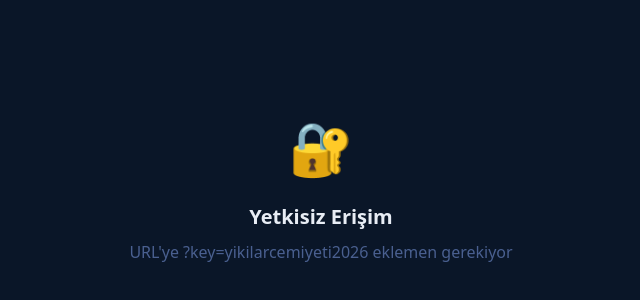
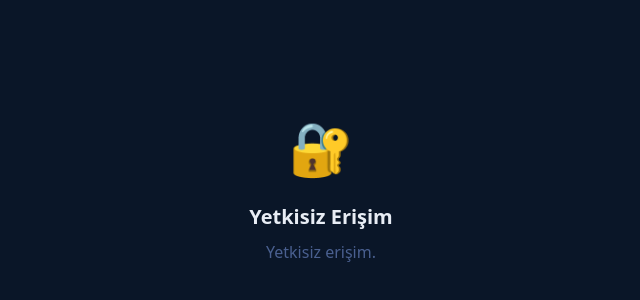
Before and after one commit to yavuz921/yikiklarcemiyeti, a Next.js app: page /admin in a window 1280 px wide. Shown: the part 214-514 px from the top of the page, without its empty margins (319-959 px from the left). Built offline with nearby package versions, Linux system fonts and the light colour scheme.

Commit message:
fix: admin sifresi guncellendi ve ipucu kaldirildi

```diff
--- a/app/admin/page.tsx
+++ b/app/admin/page.tsx
@@ -10,7 +10,7 @@ const ROUND_LABELS: Record<string, string> = {
 }
 
 async function adminPost(action: string, extra?: Record<string, unknown>) {
-  const res = await fetch('/api/admin-action?key=yikilarcemiyeti2026', {
+  const res = await fetch('/api/admin-action?key=yavuz1722', {
     method: 'POST',
     headers: { 'Content-Type': 'application/json' },
     body: JSON.stringify({ action, ...extra })
@@ -43,7 +43,7 @@ function AdminContent() {
   const [pending, setPending] = useState<Record<number, string>>({})
 
   useEffect(() => {
-    if (key === 'yikilarcemiyeti2026') {
+    if (key === 'yavuz1722') {
       setAuthed(true)
       loadData()
     }
@@ -97,7 +97,7 @@ function AdminContent() {
         <div style={{ textAlign: 'center' }}>
           <div style={{ fontSize: 52, marginBottom: 16 }}>🔐</div>
           <div style={{ color: '#e8edf5', fontSize: 20, fontWeight: 700 }}>Yetkisiz Erişim</div>
-          <div style={{ color: '#4a6090', marginTop: 8 }}>URL'ye ?key=yikilarcemiyeti2026 eklemen gerekiyor</div>
+          <div style={{ color: '#4a6090', marginTop: 8 }}>Yetkisiz erişim.</div>
         </div>
       </div>
     )
--- a/app/api/admin-action/route.ts
+++ b/app/api/admin-action/route.ts
@@ -5,7 +5,7 @@ const POINTS: Record<string, number> = { r32: 1, r16: 2, qf: 4, sf: 8, final: 16
 
 const SUPABASE_URL = 'https://gtyodeljhewwqwinnnxl.supabase.co'
 const SUPABASE_SERVICE_KEY = 'eyJhbGciOiJIUzI1NiIsInR5cCI6IkpXVCJ9.eyJpc3MiOiJzdXBhYmFzZSIsInJlZiI6Imd0eW9kZWxqaGV3d3F3aW5ubnhsIiwicm9sZSI6InNlcnZpY2Vfcm9sZSIsImlhdCI6MTc4Mjc2OTg2OSwiZXhwIjoyMDk4MzQ1ODY5fQ.957e_MTAymJKMfmZzBjnOSmQldYy7fwgz2jz-roiAd8'
-const ADMIN_SECRET = 'yikilarcemiyeti2026'
+const ADMIN_SECRET = 'yavuz1722'
 
 function adminClient() {
   return createClient(SUPABASE_URL, SUPABASE_SERVICE_KEY)
```
